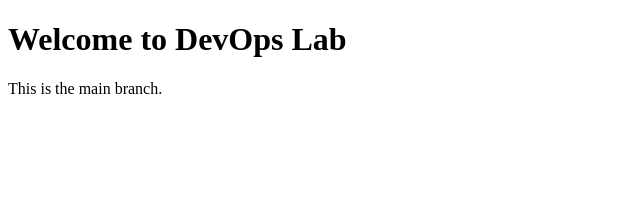
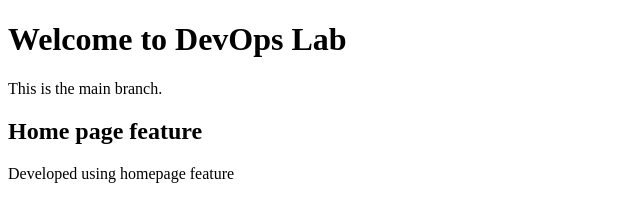
Before and after one commit to saivivekvardhan/Devops-git-lab, a plain HTML site: page index.html in a window 1280 px wide. Shown: the whole page, without its empty margins (0-640 px from the left). Drawn offline with Linux system fonts and the light colour scheme.

Commit message:
Add home features

```diff
--- a/index.html
+++ b/index.html
@@ -6,5 +6,7 @@
 <body>
 <h1>Welcome to DevOps Lab</h1>
 <p>This is the main branch.</p>
+<h2> Home page feature </h2>
+<p> Developed using homepage feature </p>
 </body>
 </html>
```
